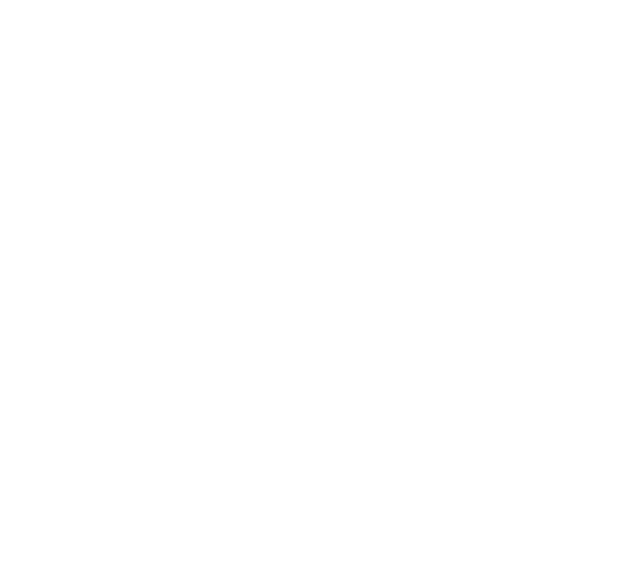
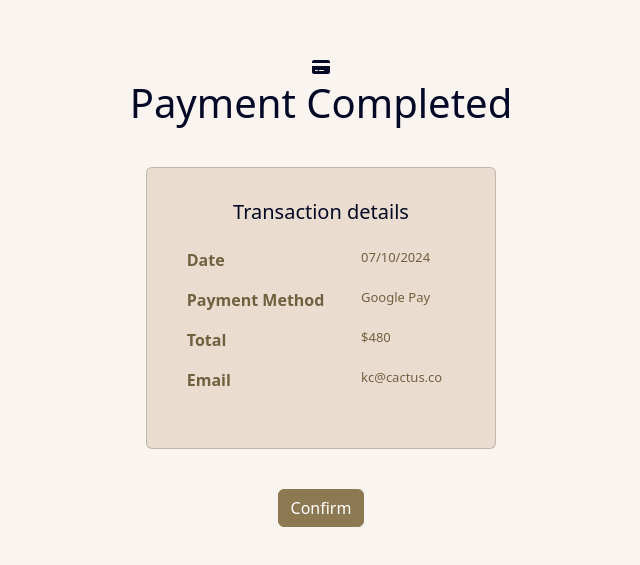
Before and after one commit to Rehab-M-Esmail/E-commerece-platform, a React (Vite) app in the folder ecommerce-react/: page /checkout in a window 1280 px wide. Before the commit this address had no page. Shown: the part 109-674 px from the top of the page, without its empty margins (319-959 px from the left). Built offline with nearby package versions, Linux system fonts and the light colour scheme.

Commit message:
shewyat tazbbetat

```diff
--- a/ecommerce-react/custom_styles/style.css
+++ b/ecommerce-react/custom_styles/style.css
@@ -1,4 +1,8 @@
 /* custom.css */
+body{
+  background-color: #f9f4ef !important;
+  color: #020826 !important;
+}
 .btn-primary {
     background-color: #8c7851 !important;
     border-color: #8c7851 !important;
@@ -15,10 +19,30 @@
     font-size: large !important;
 }
 .text-th{
-    color: #020826;
+    color: #716040  !important;
     font-size: medium;
+    background-color: #eaddcf !important;
+    text-align: left !important;
 }
 .text-td{
-    color: black;
+    color: #716040 !important;
     font-size: small;
+    background-color: #eaddcf !important;
+    text-align: left !important;
 }
+.card {
+  background-color: #eaddcf !important;
+}
+.card-body{
+background-color: #eaddcf !important;
+}
+.table-borderless{
+  background-color: #eaddcf !important;
+}
+.card h5,p,h1{
+  color: #020826 !important;
+}
+.table th, .table td {
+  padding: 0.5rem !important; /* Adjust to your preferred padding */
+  margin: 0 !important; /* Ensure there's no margin around table cells */
+}
--- a/ecommerce-react/src/App.jsx
+++ b/ecommerce-react/src/App.jsx
@@ -17,6 +17,9 @@
       <Routes>
         <Route path="/" element={<ProductsList />} />
         <Route path="/product/:productID" element={<ProductDetails />} />
+        <Route path="/login" element={<Login/>}></Route>
+        <Route path='checkout' element={<Confirmation/>}></Route>
+        <Route path='seller' element={<SellerProfile/>}></Route>
       </Routes>
     </BrowserRouter>
     </>
--- a/ecommerce-react/src/Components/Confirmation.jsx
+++ b/ecommerce-react/src/Components/Confirmation.jsx
@@ -7,11 +7,12 @@
     <>
     <div className='mb-4'>
     <i className="fa-solid fa-credit-card"></i>
-    <h6 className='text-h1'>Payment Completed</h6>
+    <h6 className='h1'>Payment Completed</h6>
     </div>
-    <div className="mb-4 p-3 rounded border">
-  <h6 className="mb-3">Transaction details</h6>
-  <table className="table table-borderless">
+    <div className="mb-4 p-3 rounded">
+      <div className='card'>
+  <h5 className="mb-3">Transaction details</h5>
+  <table className=" table table-borderless">
     <tbody>
       <tr>
         <th scope="row" className="text-muted text-th">Date</th>
@@ -32,6 +33,7 @@
     </tbody>
   </table>
 </div>
+</div>
 <button className='btn btn-primary'>Confirm</button>
     </>
   )
```
